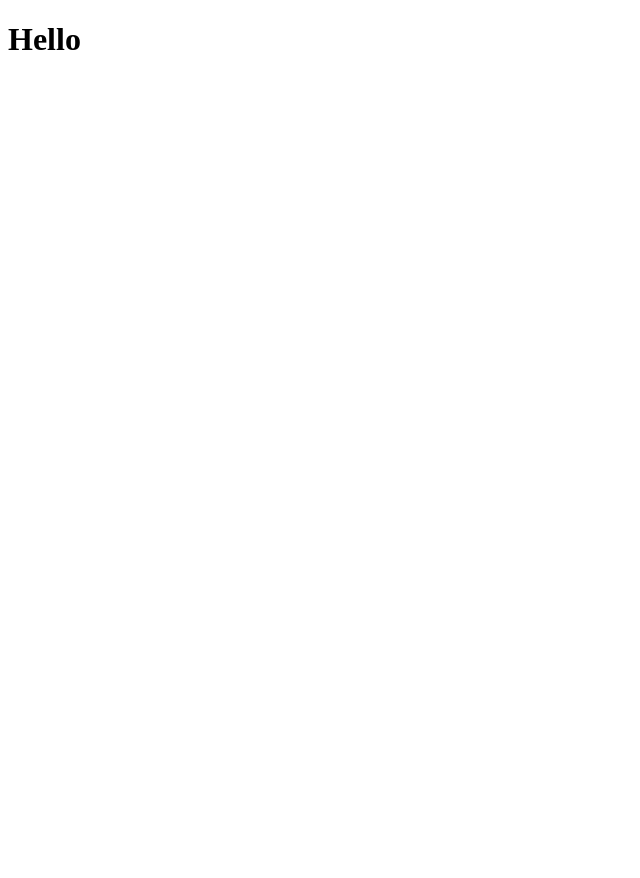
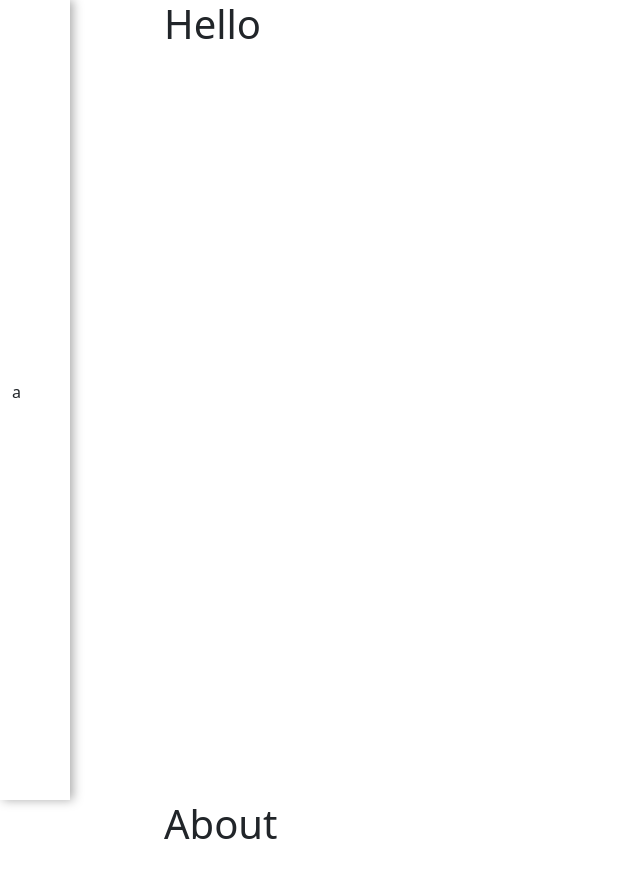
Before and after one commit to wsaldana/Portfolio, a React app: page / in a window 1280 px wide. Shown: the top 878 px of the page, without its empty margins (0-640 px from the left). Before the commit the page ends 800 px from the top, so only its background shows below. Built offline with nearby package versions, Linux system fonts and the light colour scheme.

Commit message:
added project structure

```diff
--- a/package.json
+++ b/package.json
@@ -11,6 +11,8 @@
   "author": "",
   "license": "ISC",
   "dependencies": {
+    "@material-ui/core": "^4.11.4",
+    "@material-ui/icons": "^4.11.2",
     "bootstrap": "^5.0.1",
     "react": "^17.0.2",
     "react-dom": "^17.0.2",
--- /dev/null
+++ b/src/components/About.js
@@ -0,0 +1,9 @@
+import React from 'react'
+
+export default function Home() {
+    return (
+        <div className="container">
+            <h1>About</h1>
+        </div>
+    )
+}
--- a/src/components/App.js
+++ b/src/components/App.js
@@ -1,4 +1,10 @@
 import React, { Component } from 'react'
+import Navbar from './Navbar';
+import Home from './Home';
+import About from './About';
+import Web from './Web';
+import Mobile from './Mobile';
+import Contact from './Contact';
 
 export default class App extends Component {
 
@@ -8,9 +14,16 @@ export default class App extends Component {
 
     render() {
         return (
-            <div>
-                <h1>Hello</h1>
-            </div>
+            <>
+                <Navbar />
+                <div className="container" id="mainContainer">
+                    <Home />
+                    <About />
+                    <Web />
+                    <Mobile />
+                    <Contact />
+                </div>
+            </>
         )
     }
 }
--- /dev/null
+++ b/src/components/Contact.js
@@ -0,0 +1,9 @@
+import React from 'react'
+
+export default function Contact() {
+    return (
+        <div className="container">
+            <h1>Contact</h1>
+        </div>
+    )
+}
--- /dev/null
+++ b/src/components/Home.js
@@ -0,0 +1,9 @@
+import React from 'react'
+
+export default function Home() {
+    return (
+        <div className="container">
+            <h1>Hello</h1>
+        </div>
+    )
+}
--- /dev/null
+++ b/src/components/Mobile.js
@@ -0,0 +1,9 @@
+import React from 'react'
+
+export default function Mobile() {
+    return (
+        <div className="container">
+            <h1>Apps</h1>
+        </div>
+    )
+}
--- /dev/null
+++ b/src/components/Navbar.js
@@ -0,0 +1,12 @@
+import React, { Component } from 'react'
+import '../styles/navbar.scss'
+
+export default class Navbar extends Component {
+    render() {
+        return (
+            <div className="container" id="navbarContainer">
+                <p>a</p>
+            </div>
+        )
+    }
+}
--- /dev/null
+++ b/src/components/Web.js
@@ -0,0 +1,9 @@
+import React from 'react'
+
+export default function Web() {
+    return (
+        <div className="container">
+            <h1>Web</h1>
+        </div>
+    )
+}
--- a/src/index.js
+++ b/src/index.js
@@ -1,5 +1,6 @@
 import React from 'react';
 import ReactDom from 'react-dom';
 import App from './components/App';
+import './styles/main.scss'
 
 ReactDom.render(<App />, document.getElementById('app'));
--- /dev/null
+++ b/src/styles/main.scss
@@ -0,0 +1,15 @@
+@import "~bootstrap/scss/bootstrap";
+
+body {
+  height: 100vh;
+}
+
+#mainContainer {
+  height: 100%;
+  padding-left: 82px;
+}
+
+#mainContainer > div {
+  width: 100%;
+  height: 100vh;
+}
--- /dev/null
+++ b/src/styles/navbar.scss
@@ -0,0 +1,9 @@
+#navbarContainer {
+    width: 70px;
+    height: 100vh;
+    position: fixed;
+    top: 0;
+    display: flex;
+    align-items: center;
+    box-shadow: 3px 0px 10px 0px #aaa;
+}
```
Also changed, not shown: 2 other files (tests, documents, lock files or other folders).
